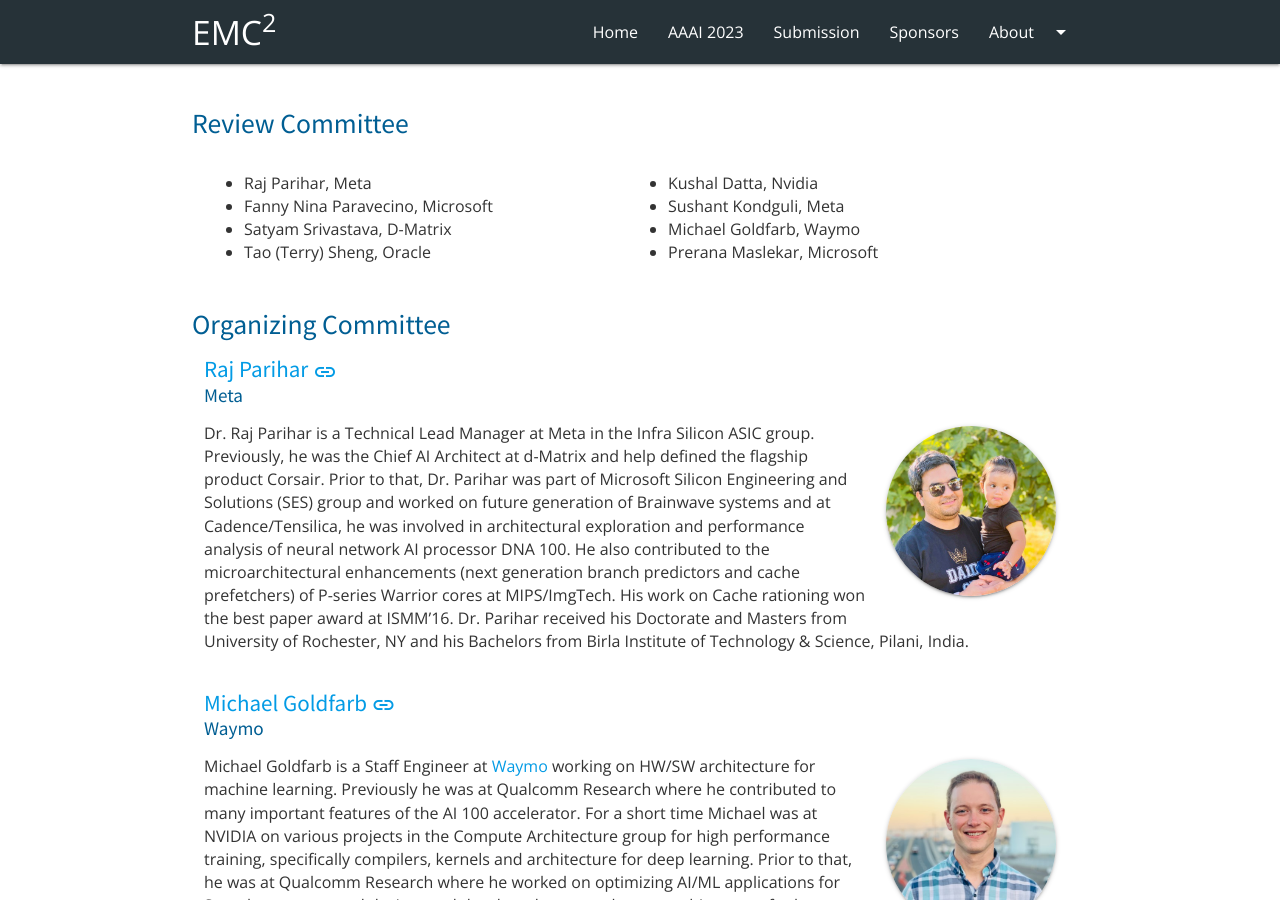
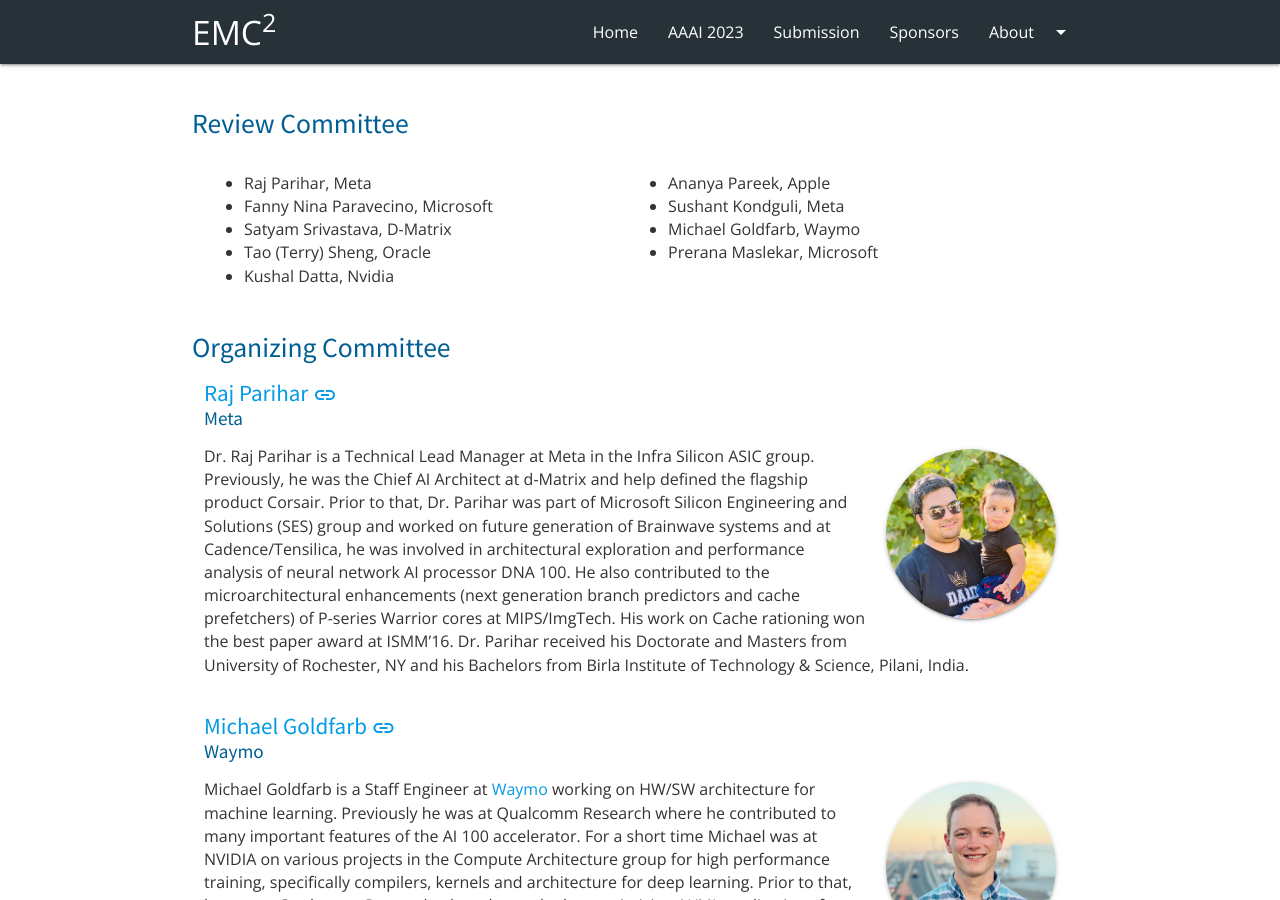
Before and after one commit to mgoldfar/emc2-web, a Jekyll site: the page built from program-committee.html, in a window 1280 px wide and 900 px high. Built offline with Jekyll 4.4.1, drawn with Linux system fonts in a browser that asks for light colours.

```diff
--- a/program-committee.html
+++ b/program-committee.html
@@ -12,6 +12,8 @@
       affiliation: Oracle
     - name: Kushal Datta
       affiliation: Nvidia
+    - name: Ananya Pareek
+      affiliation: Apple
     - name: Sushant Kondguli
       affiliation: Meta
     - name: Michael Goldfarb
```
